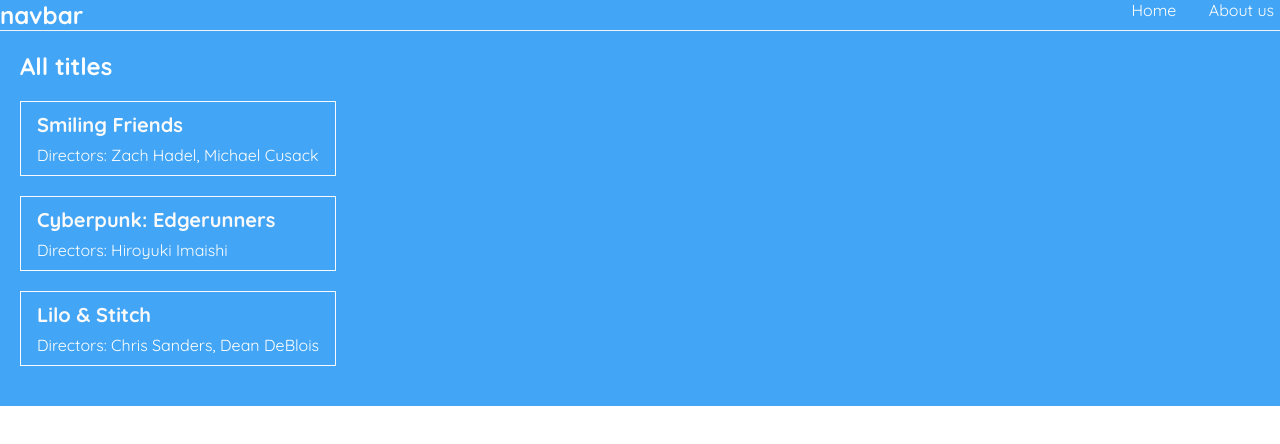
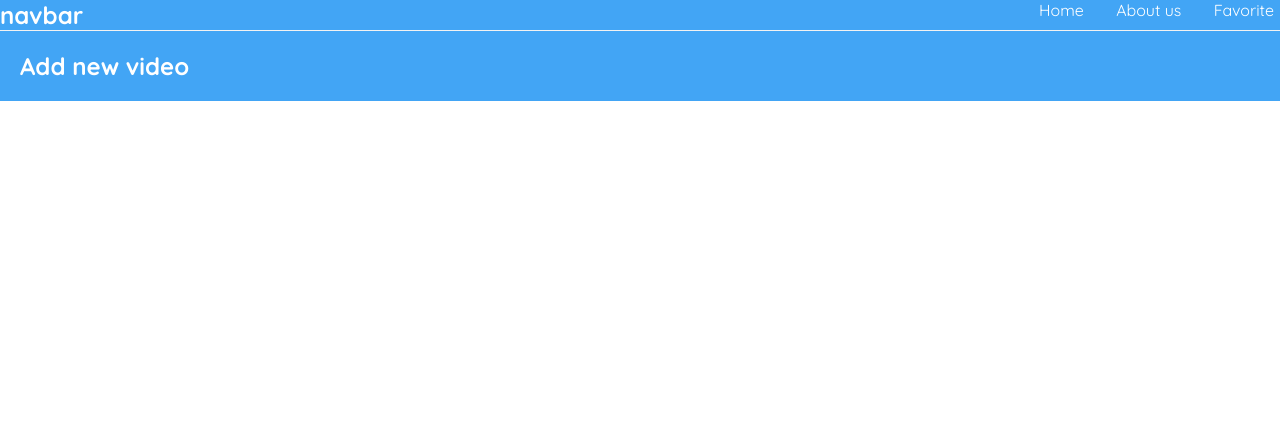
Before and after one commit to Walterhart/Test-Videos, a React (Create React App) app in the folder amnis-video/: page /add-video in a window 1280 px wide. Shown: the top 444 px of the page. Built offline with nearby package versions, Linux system fonts and the light colour scheme; data requests are answered from the project's data file.

Commit message:
Add routes

```diff
--- a/amnis-video/package.json
+++ b/amnis-video/package.json
@@ -11,6 +11,7 @@
     "@testing-library/user-event": "^13.5.0",
     "react": "^18.2.0",
     "react-dom": "^18.2.0",
+    "react-router-dom": "^5.3.4",
     "react-scripts": "5.0.1",
     "web-vitals": "^2.1.4"
   },
--- /dev/null
+++ b/amnis-video/src/AddVideo.js
@@ -0,0 +1,10 @@
+
+const AddVideo = () => {
+    return (
+        <div className="addVideo">
+            <h2>Add new video</h2>
+        </div>
+    );
+}
+
+export default AddVideo;
--- a/amnis-video/src/App.js
+++ b/amnis-video/src/App.js
@@ -1,15 +1,26 @@
 import HomePage from './HomePage';
 import Navbar from './Navbar';
+import {BrowserRouter as Router, Route, Switch } from 'react-router-dom';
+import AddVideo from './AddVideo';
 
 function App() {
 
   return (
+    <Router>
     <div className="App">
         <Navbar/>
           <div className="content">
-          <HomePage/>
+            <Switch>
+              <Route exact path = "/">
+                <HomePage/>
+              </Route>
+              <Route path = "/add-video">
+                <AddVideo/>
+              </Route>
+            </Switch>
           </div>
     </div>
+    </Router>
   );
 }
 
--- a/amnis-video/src/HomePage.js
+++ b/amnis-video/src/HomePage.js
@@ -1,6 +1,3 @@
-import { useState } from "react";
-//run code on every render
-import { useEffect } from "react";
 import useFetch from "./useFetch";
 import VideoList from "./VideoList";
 
--- a/amnis-video/src/Navbar.js
+++ b/amnis-video/src/Navbar.js
@@ -8,7 +8,8 @@
             <h1> navbar </h1>
             <div className="links">
                 <a href = "/"> Home</a>
-                <a href = "/about-us"> About us</a>
+                <a href = "/add-video"> About us</a>
+                <a href = "/favorite"> Favorite</a>
             </div>
         </nav>
      );
```
Also changed, not shown: 1 other file (tests, documents, lock files or other folders).
